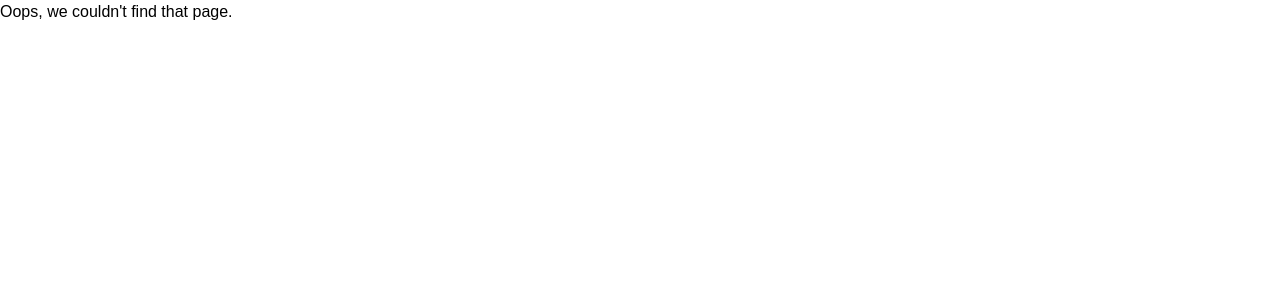
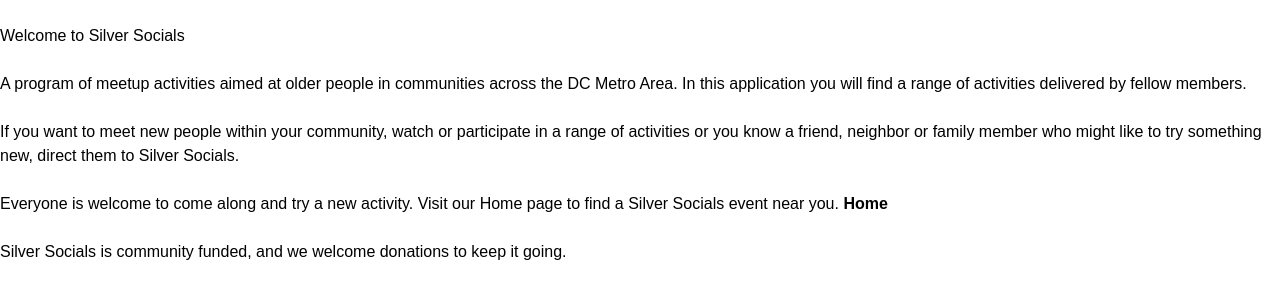
Before and after one commit to rheam97/silver-socials, a React (Create React App) app in the folder client/: page /about in a window 1280 px wide. Shown: the top 300 px of the page. Built offline with nearby package versions, Linux system fonts and the light colour scheme.

Commit message:
added an About component

```diff
--- a/client/src/App.js
+++ b/client/src/App.js
@@ -14,6 +14,9 @@ import Footer from "./components/Footer";
 import Home from "./pages/Home";
 import Login from "./pages/Login";
 import NoMatch from "./pages/NoMatch";
+import About from "./pages/About";
+
+
  import GroupList from "./components/GroupList";
  import GroupItem from "./components/GroupItem";
  import Group from "./pages/Group";
@@ -63,6 +66,7 @@ function App() {
                {/* <Route exact path="/group" component={GroupList} />  */}
                {/* <Route exact path="/groupitem" component={GroupItem} />  */}
                <Route exact path="/group/:id" component={Group} />
+               <Route exact path="/about" component={About} />
               {/* <Route exact path="/interest/:id" component={Interest} /> */}
 
               <Route component={NoMatch} />
--- /dev/null
+++ b/client/src/pages/About.js
@@ -0,0 +1,43 @@
+import React, {useEffect} from "react";
+import { useParams } from "react-router-dom";
+import { Link } from 'react-router-dom';
+
+
+const About = () => {
+return (
+
+      <div className="card mb-3">
+        <p className="card-header">
+          <span style={{ fontWeight: 700 }} className="text-light">
+
+          </span>
+        </p>
+        <div className="card-body">
+
+
+        </div>
+       <br></br>
+<h1>Welcome to Silver Socials</h1>
+<br></br>
+<p>A program of meetup activities aimed at older people in communities across the DC Metro Area. In this application you will find a range of activities
+    delivered by fellow members.</p>
+<br></br>
+<p>If you want to meet new people within your community, watch or participate in a range of activities or you know a friend,
+    neighbor or family member who might like to try something new, direct them to Silver Socials.</p>
+<br></br>
+<p>Everyone is welcome to come along and try a new activity.
+    Visit our Home page to find a Silver Socials event near you. <Link to={`/`} style={{ fontWeight: 700 }}   className="text-light"
+                       >  Home </Link></p>
+<br></br>
+<p>Silver Socials is community funded, and we welcome donations to keep it going.
+ </p>
+
+
+      </div>
+
+
+  );
+};
+
+
+export default About;
```
